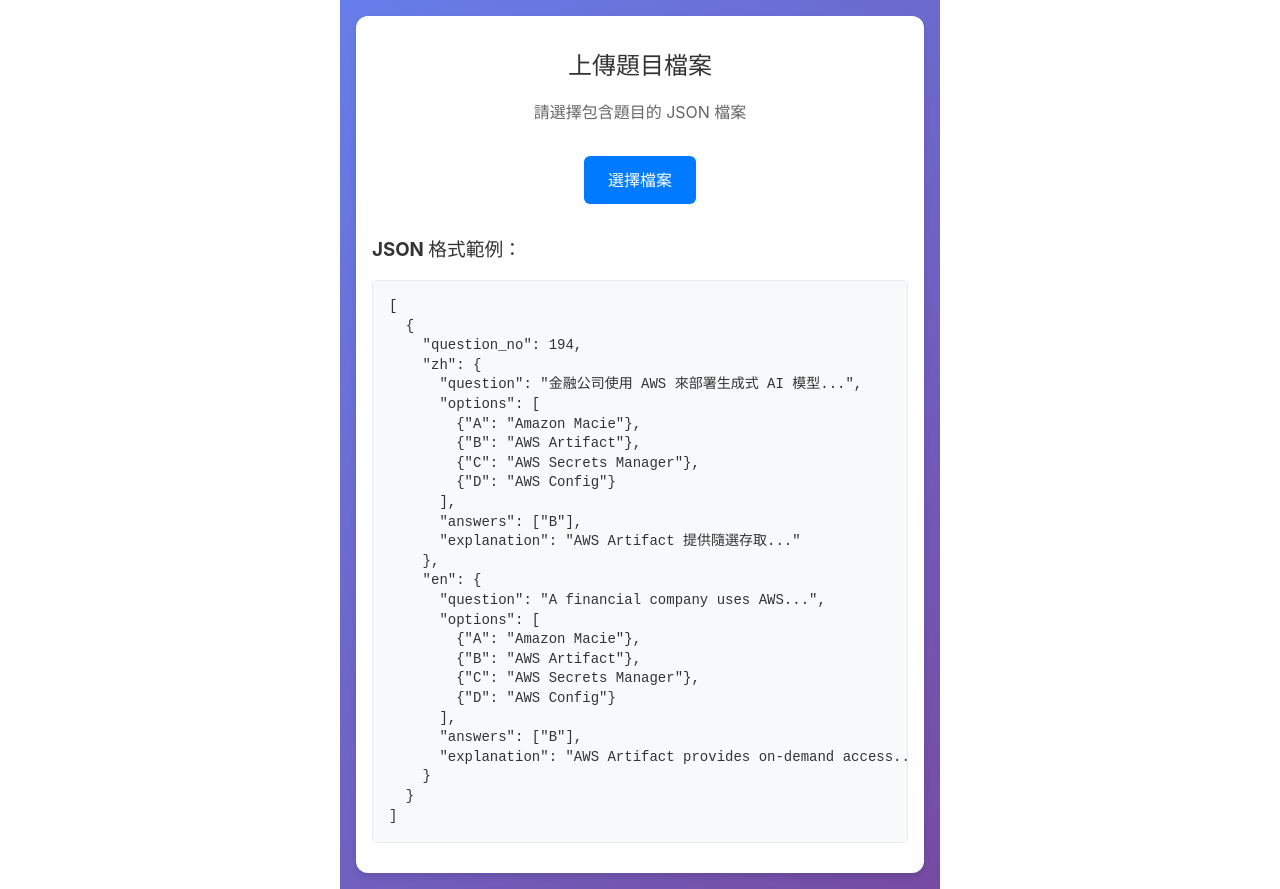
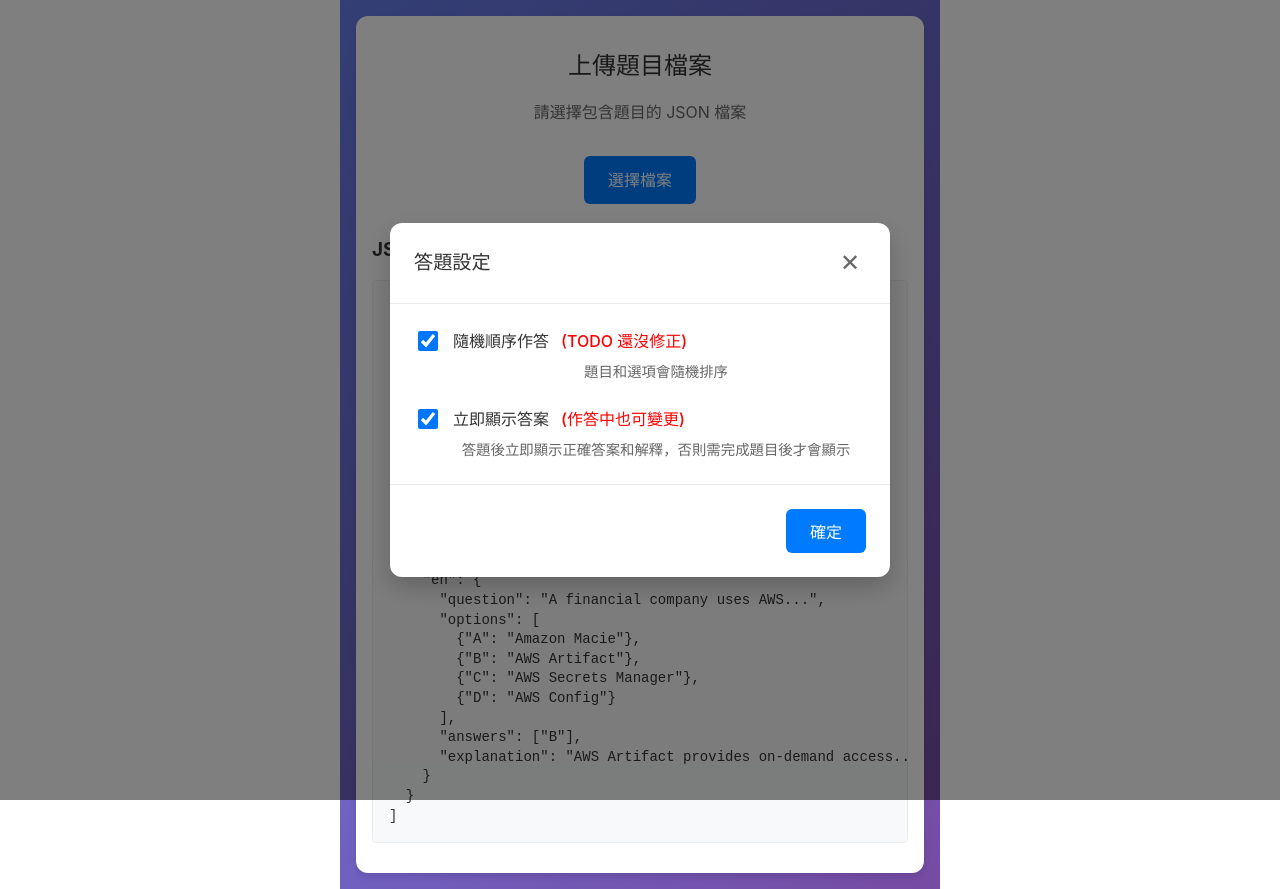
Before and after one commit to Meowccc/quiz, a React (Vite) app: page / in a window 1280 px wide. Built offline with nearby package versions, Linux system fonts and the light colour scheme.

Commit message:
feat: 1. Show settings panel immediately. 2. Pause random option shuffling.

```diff
--- a/src/App.tsx
+++ b/src/App.tsx
@@ -4,6 +4,7 @@ import { Quiz } from './components/Quiz'
 import { useQuiz } from './hooks/useQuiz'
 import type { QuizQuestion } from './types/quiz'
 import './App.css'
+import { SettingsModal } from './components/SettingsModal'
 
 function App() {
   // const [initQuestions, setInitQuestions] = useState<QuizQuestion[]>([])
@@ -42,11 +43,14 @@ function App() {
     restart()
   }
 
+  const [isSettingsOpen, setIsSettingsOpen] = useState(true);
+
   if (!isStarted) {
     return (
       <div className="app">
 
         <QuizUploader onQuestionsLoaded={handleQuestionsLoaded} />
+        <SettingsModal isOpen={isSettingsOpen} settings={settings} onSettingsChange={updateSettings} onClose={() => setIsSettingsOpen(false)} />
       </div>
     )
   }
--- a/src/components/SettingsModal.tsx
+++ b/src/components/SettingsModal.tsx
@@ -57,7 +57,7 @@ export function SettingsModal({ isOpen, settings, onSettingsChange, onClose }: S
                 checked={settings.randomOrder}
                 onChange={(e) => onSettingsChange({ randomOrder: e.target.checked })}
               />
-              <span>隨機順序作答</span>
+              <span>隨機順序作答  </span> <span style={{color: 'red' }}>(TODO 還沒修正)</span>
             </label>
             <p className="setting-description">
               題目和選項會隨機排序
@@ -72,6 +72,7 @@ export function SettingsModal({ isOpen, settings, onSettingsChange, onClose }: S
                 onChange={(e) => onSettingsChange({ showAnswerImmediately: e.target.checked })}
               />
               <span>立即顯示答案</span>
+              <span style={{color: 'red' }}>(作答中也可變更)</span>
             </label>
             <p className="setting-description">
               答題後立即顯示正確答案和解釋，否則需完成題目後才會顯示
--- a/src/hooks/useQuiz.ts
+++ b/src/hooks/useQuiz.ts
@@ -9,7 +9,7 @@ import { shuffle, shuffleOptions } from '../utils/shuffle';
 const initialSettings: QuizSettings = {
   language: 'zh',
   randomOrder: true,
-  showAnswerImmediately: false
+  showAnswerImmediately: true
 };
 
 export function useQuiz() {
@@ -86,9 +86,11 @@ export function useQuiz() {
   }, [currentQuestion, isValidQuestion]);
 
   // 隨機排序選項
+  // TODO 隨機排序選項
   const shuffledOptions = useMemo(() => {
     if (!currentQuestionContent || !isCurrentQuestionValid) return [];
-    return shuffleOptions(currentQuestionContent.options);
+    return currentQuestionContent.options
+    // return shuffleOptions(currentQuestionContent.options);
   }, [currentQuestionContent, isCurrentQuestionValid]);
 
   // 提交答案
```
